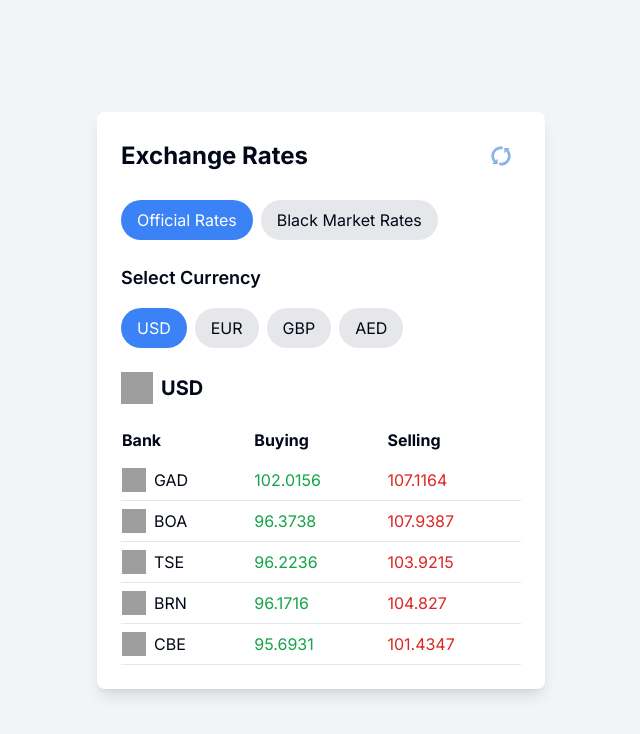
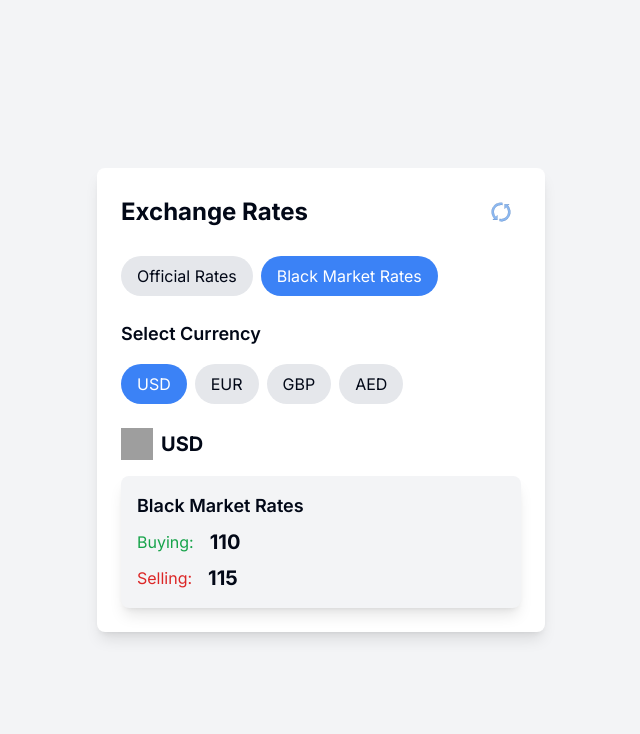
Before and after one commit to engida32/birrexchange, a Next.js app: page / in a window 1280 px wide. Both pictures are taken after a click on the button "Black Market Rates". Shown: the top 734 px of the page, without its empty margins (319-959 px from the left). Built offline with nearby package versions, Linux system fonts and the light colour scheme; grey boxes are pictures that could not be loaded.

Commit message:
feat: Add BlackMarketRates and OfficialRates components

```diff
--- /dev/null
+++ b/src/components/BlackMarketRates.tsx
@@ -0,0 +1,29 @@
+import React from "react";
+
+const BlackMarketRates = ({ currencyData }: any) => {
+  return (
+    <div>
+      <div className="flex items-center mb-4">
+        <img
+          src={currencyData?.flag}
+          alt={`${currencyData?.name} flag`}
+          className="w-8 h-8 mr-2"
+        />
+        <h3 className="text-xl font-bold">{currencyData?.name}</h3>
+      </div>
+      <div className="bg-gray-100 p-4 rounded-lg shadow-lg">
+        <p className="text-lg font-semibold mb-2">Black Market Rates</p>
+        <div className="flex items-center">
+          <span className="text-green-600 mr-4">Buying:</span>
+          <span className="font-bold text-xl">{currencyData?.buy}</span>
+        </div>
+        <div className="flex items-center mt-2">
+          <span className="text-red-600 mr-4">Selling:</span>
+          <span className="font-bold text-xl">{currencyData?.sell}</span>
+        </div>
+      </div>
+    </div>
+  );
+};
+
+export default BlackMarketRates;
--- a/src/components/ExchangeRate.tsx
+++ b/src/components/ExchangeRate.tsx
@@ -1,11 +1,32 @@
 "use client";
 import { RefersIcon } from "@/utils/svg";
 import React, { useState } from "react";
+import OfficialRates from "./OfficialRates";
+import BlackMarketRates from "./BlackMarketRates";
+interface Rate {
+  bank: string;
+  icon: string;
+  buy: number;
+  sell: number;
+}
 
-const ExchangeRates = () => {
-  const [selectedCurrency, setSelectedCurrency] = useState<string>("USD");
+interface CurrencyData {
+  name: string;
+  flag: string;
+  rates: Rate[];
+  blackMarketRates: {
+    buy: number;
+    sell: number;
+  };
+}
 
-  const currencies = [
+interface BlackMarketRateType {
+  name: string;
+  flag: string;
+  buy: number;
+  sell: number;
+}
+const officialRates: CurrencyData[] = [
   {
     name: "USD",
     flag: "https://img.icons8.com/?size=100&id=fIgZUHgwc76e&format=png&color=000000",
@@ -41,6 +62,10 @@ const ExchangeRates = () => {
         sell: 101.4347,
       },
     ],
+    blackMarketRates: {
+      buy: 110.0,
+      sell: 115.0,
+    },
   },
   {
     name: "EUR",
@@ -77,6 +102,10 @@ const ExchangeRates = () => {
         sell: 0.8532,
       },
     ],
+    blackMarketRates: {
+      buy: 0.9,
+      sell: 0.95,
+    },
   },
   {
     name: "GBP",
@@ -113,6 +142,10 @@ const ExchangeRates = () => {
         sell: 0.7332,
       },
     ],
+    blackMarketRates: {
+      buy: 0.77,
+      sell: 0.8,
+    },
   },
   {
     name: "AED",
@@ -149,12 +182,49 @@ const ExchangeRates = () => {
         sell: 3.6732,
       },
     ],
+    blackMarketRates: {
+      buy: 3.8,
+      sell: 3.85,
+    },
+  },
+];
+const blackMarketRates: BlackMarketRateType[] = [
+  {
+    name: "USD",
+    flag: "https://img.icons8.com/?size=100&id=fIgZUHgwc76e&format=png&color=000000",
+    buy: 110.0,
+    sell: 115.0,
+  },
+  {
+    name: "EUR",
+    flag: "https://img.icons8.com/?size=100&id=Pe4Zziu2tVGf&format=png&color=000000",
+    buy: 0.9,
+    sell: 0.95,
+  },
+  {
+    name: "GBP",
+    flag: "https://img.icons8.com/?size=100&id=RCGiO1IdJl7x&format=png&color=000000",
+    buy: 0.77,
+    sell: 0.8,
+  },
+  {
+    name: "AED",
+    flag: "https://img.icons8.com/?size=100&id=p1VTmNRxfZuT&format=png&color=000000",
+    buy: 3.8,
+    sell: 3.85,
   },
 ];
 
-  const selectedCurrencyData = currencies.find(
-    (currency) => currency.name === selectedCurrency
-  );
+const ExchangeRates = () => {
+  const [selectedCurrency, setSelectedCurrency] = useState<string>("USD");
+  const [selectedTab, setSelectedTab] = useState<string>("official");
+
+  const selectedCurrencyData =
+    selectedTab === "official"
+      ? officialRates.find((currency) => currency.name === selectedCurrency)
+      : blackMarketRates.find((currency) => currency.name === selectedCurrency);
+
+  console.log("selectedCurrencyData", selectedCurrencyData);
 
   return (
     <div className="p-6 bg-white rounded-lg shadow-lg max-w-md w-full">
@@ -165,17 +235,32 @@ const ExchangeRates = () => {
         </button>
       </div>
       <div className="flex mb-6">
-        <button className="px-4 py-2 mr-2 bg-blue-500 text-white rounded-full">
+        <button
+          className={`px-4 py-2 mr-2 rounded-full ${
+            selectedTab === "official"
+              ? "bg-blue-500 text-white"
+              : "bg-gray-200"
+          }`}
+          onClick={() => setSelectedTab("official")}
+        >
           Official Rates
         </button>
-        <button className="px-4 py-2 bg-gray-200 rounded-full">
+        <button
+          className={`px-4 py-2 rounded-full ${
+            selectedTab === "blackMarket"
+              ? "bg-blue-500 text-white"
+              : "bg-gray-200"
+          }`}
+          onClick={() => setSelectedTab("blackMarket")}
+        >
           Black Market Rates
         </button>
       </div>
       <div className="mb-6">
         <h2 className="text-lg font-semibold mb-4">Select Currency</h2>
         <div className="flex space-x-2">
-          {currencies.map((currency) => (
+          {(selectedTab === "official" ? officialRates : blackMarketRates).map(
+            (currency) => (
               <button
                 key={currency.name}
                 className={`px-4 py-2 rounded-full ${
@@ -183,48 +268,21 @@ const ExchangeRates = () => {
                     ? "bg-blue-500 text-white"
                     : "bg-gray-200"
                 }`}
-              onClick={() => setSelectedCurrency(currency.name)}
+                onClick={() => {
+                  setSelectedCurrency(currency.name);
+                }}
               >
                 {currency.name}
               </button>
-          ))}
+            )
+          )}
         </div>
       </div>
-      <div>
-        <div className="flex items-center mb-4">
-          <img
-            src={selectedCurrencyData?.flag}
-            alt={`${selectedCurrencyData?.name} flag`}
-            className="w-8 h-8 mr-2"
-          />
-          <h3 className="text-xl font-bold">{selectedCurrencyData?.name}</h3>
-        </div>
-        <table className="w-full">
-          <thead>
-            <tr>
-              <th className="text-left py-2">Bank</th>
-              <th className="text-left py-2">Buying</th>
-              <th className="text-left py-2">Selling</th>
-            </tr>
-          </thead>
-          <tbody>
-            {selectedCurrencyData?.rates.map((rate, rateIndex) => (
-              <tr key={rateIndex} className="border-b">
-                <td className="py-2 flex items-center">
-                  <img
-                    src={rate.icon}
-                    alt={`${rate.bank} icon`}
-                    className="w-6 h-6 mr-2"
-                  />
-                  {rate.bank}
-                </td>
-                <td className="py-2 text-green-600">{rate.buy}</td>
-                <td className="py-2 text-red-600">{rate.sell}</td>
-              </tr>
-            ))}
-          </tbody>
-        </table>
-      </div>
+      {selectedTab === "official" ? (
+        <OfficialRates currencyData={selectedCurrencyData} />
+      ) : (
+        <BlackMarketRates currencyData={selectedCurrencyData} />
+      )}
     </div>
   );
 };
--- /dev/null
+++ b/src/components/OfficialRates.tsx
@@ -0,0 +1,49 @@
+import React from "react";
+interface Rate {
+  bank: string;
+  icon: string;
+  buy: number;
+  sell: number;
+}
+
+const OfficialRates = ({ currencyData }: any) => {
+  return (
+    <div>
+      <div className="flex items-center mb-4">
+        <img
+          src={currencyData?.flag}
+          alt={`${currencyData?.name} flag`}
+          className="w-8 h-8 mr-2"
+        />
+        <h3 className="text-xl font-bold">{currencyData?.name}</h3>
+      </div>
+      <table className="w-full">
+        <thead>
+          <tr>
+            <th className="text-left py-2">Bank</th>
+            <th className="text-left py-2">Buying</th>
+            <th className="text-left py-2">Selling</th>
+          </tr>
+        </thead>
+        <tbody>
+          {currencyData?.rates?.map((rate: Rate, rateIndex: number) => (
+            <tr key={rateIndex} className="border-b">
+              <td className="py-2 flex items-center">
+                <img
+                  src={rate.icon}
+                  alt={`${rate.bank} icon`}
+                  className="w-6 h-6 mr-2"
+                />
+                {rate.bank}
+              </td>
+              <td className="py-2 text-green-600">{rate.buy}</td>
+              <td className="py-2 text-red-600">{rate.sell}</td>
+            </tr>
+          ))}
+        </tbody>
+      </table>
+    </div>
+  );
+};
+
+export default OfficialRates;
```
Lines whose indentation alone changed are shown as unchanged.
